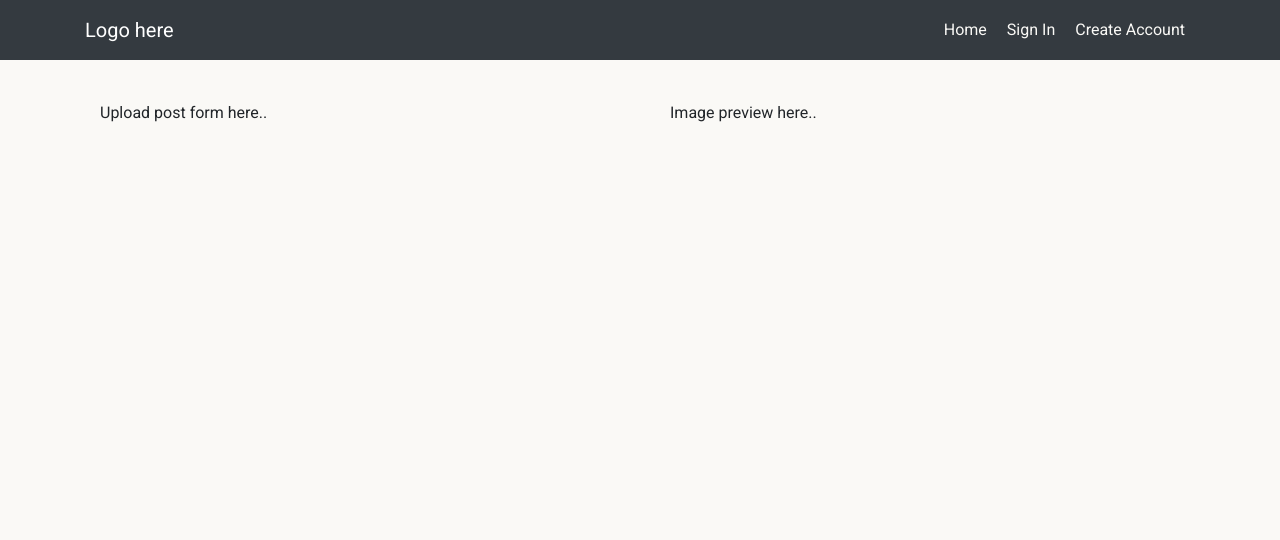
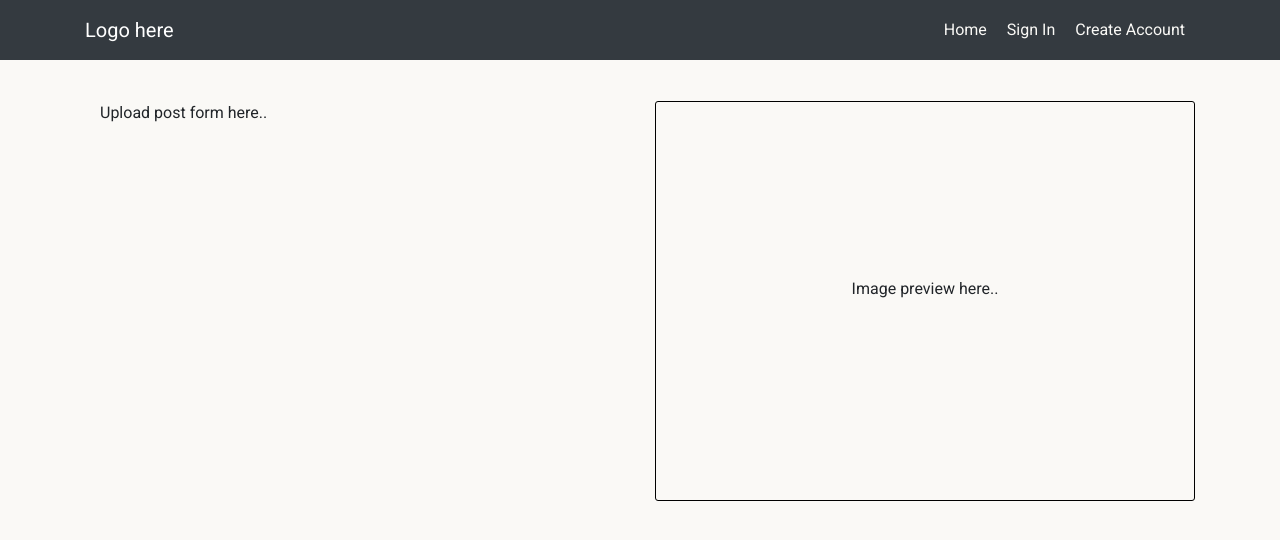
Before and after one commit to dantaylor28/polaroid-social-media-frontend, a React (Create React App) app: page /create/post in a window 1280 px wide. Shown: the top 540 px of the page. Built offline with nearby package versions, Linux system fonts and the light colour scheme; no server answers.

Commit message:
add a border and center the text in the image preview column

```diff
--- a/src/pages/posts/CreatePostForm.js
+++ b/src/pages/posts/CreatePostForm.js
@@ -1,5 +1,6 @@
 import React from "react";
 import { Container, Form, Row, Col } from "react-bootstrap";
+import styles from "../../styles/CreateEditPostForm.module.css";
 
 function CreatePostForm() {
   return (
@@ -9,8 +10,12 @@ function CreatePostForm() {
           <Container>Upload post form here..</Container>
         </Col>
         <Col>
-          <Container>
-            Image preview here..
+          <Container className={`${styles.ImagePreview} d-flex flex-column justify-content-center`}>
+            <Form.Group className="text-center">
+                <Form.Label className="d-flex justify-content-center">
+                Image preview here..
+                </Form.Label>
+            </Form.Group>
           </Container>
         </Col>
       </Row>
--- /dev/null
+++ b/src/styles/CreateEditPostForm.module.css
@@ -0,0 +1,5 @@
+.ImagePreview {
+    border: 1px solid black;
+    border-radius: 3px;
+    min-height: 400px;
+}
```
